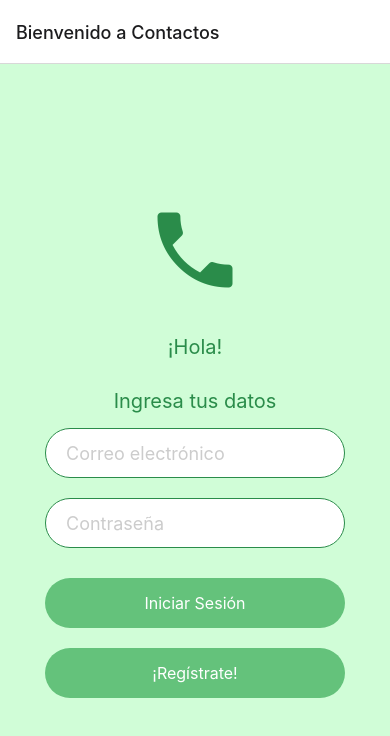
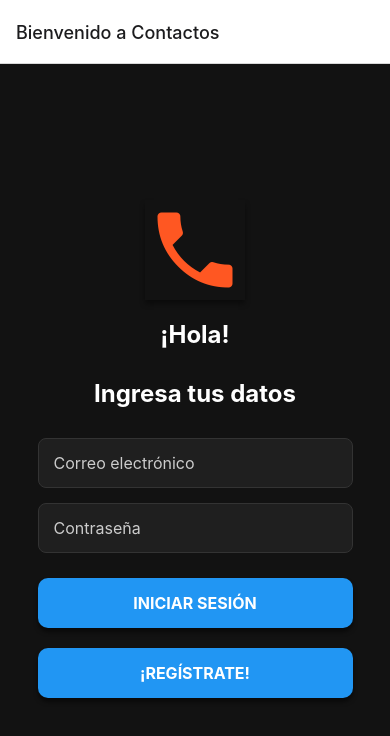
Before and after one commit to Anthonymous420/ProyectoMovil, a React Native app: screen / in a window 390 px wide. Shown: the top 736 px of the page. Built offline with nearby package versions, Linux system fonts and the light colour scheme.

Commit message:
Update LoginForm.jsx

```diff
--- a/src/Components/Login/LoginForm.jsx
+++ b/src/Components/Login/LoginForm.jsx
@@ -92,49 +92,62 @@ export default function LoginForm({ navigation }) {
 }
 
 const styles = StyleSheet.create({
-  container: {
+    container: {
     flex: 1,
     justifyContent: 'center',
     alignItems: 'center',
-    backgroundColor: '#d0fdd7',
+    backgroundColor: '#121212', // Fondo oscuro
+    padding: 20,
   },
   icon: {
     marginBottom: 20,
+    color: '#FF5722', // Ícono naranja brillante
+    shadowColor: '#000',
+    shadowOffset: { width: 0, height: 4 },
+    shadowOpacity: 0.4,
+    shadowRadius: 5,
   },
   textBtn: {
-    color: '#ffffff',
+    color: '#FFFFFF', // Texto blanco
     fontSize: 16,
-    textAlign: 'center'
+    fontWeight: 'bold',
+    textTransform: 'uppercase',
+    textAlign: 'center',
   },
   input: {
     height: 50,
-    color: '#2a8c4a',
-    width: 300,
-    backgroundColor: '#ffffff',
-    borderRadius: 25,
-    borderWidth: 1.5,
-    borderColor: '#2a8c4a',
-    fontSize: 18,
-    paddingHorizontal: 20,
-    marginBottom: 20,
+    color: '#E0E0E0', // Texto gris claro
+    width: '90%',
+    backgroundColor: '#1F1F1F', // Fondo oscuro para inputs
+    borderRadius: 8,
+    borderWidth: 1,
+    borderColor: '#333', // Borde gris oscuro
+    fontSize: 16,
+    paddingHorizontal: 15,
+    marginBottom: 15,
   },
   welcometext: {
-    color: '#2a8c4a',
-    margin: 15,
+    color: '#FFFFFF', // Texto blanco
+    fontSize: 24,
+    fontWeight: 'bold',
+    marginBottom: 30,
     textAlign: 'center',
-    fontSize: 20,
   },
   button: {
-    backgroundColor: '#64c27b',
+    backgroundColor: '#2196F3', // Azul vibrante
     paddingVertical: 15,
-    paddingHorizontal: 30,
-    borderRadius: 25,
+    paddingHorizontal: 25,
+    borderRadius: 10,
     marginVertical: 10,
-    width: 300,
+    width: '90%',
     alignItems: 'center',
+    shadowColor: '#000',
+    shadowOffset: { width: 0, height: 4 },
+    shadowOpacity: 0.5,
+    shadowRadius: 4,
+    elevation: 5, // Sombra para Android
   },
   error: {
-    borderWidth: 1.5,
-    borderColor: '#9bfab0',
+    borderColor: '#F44336', // Rojo para errores
   }
 })
```
